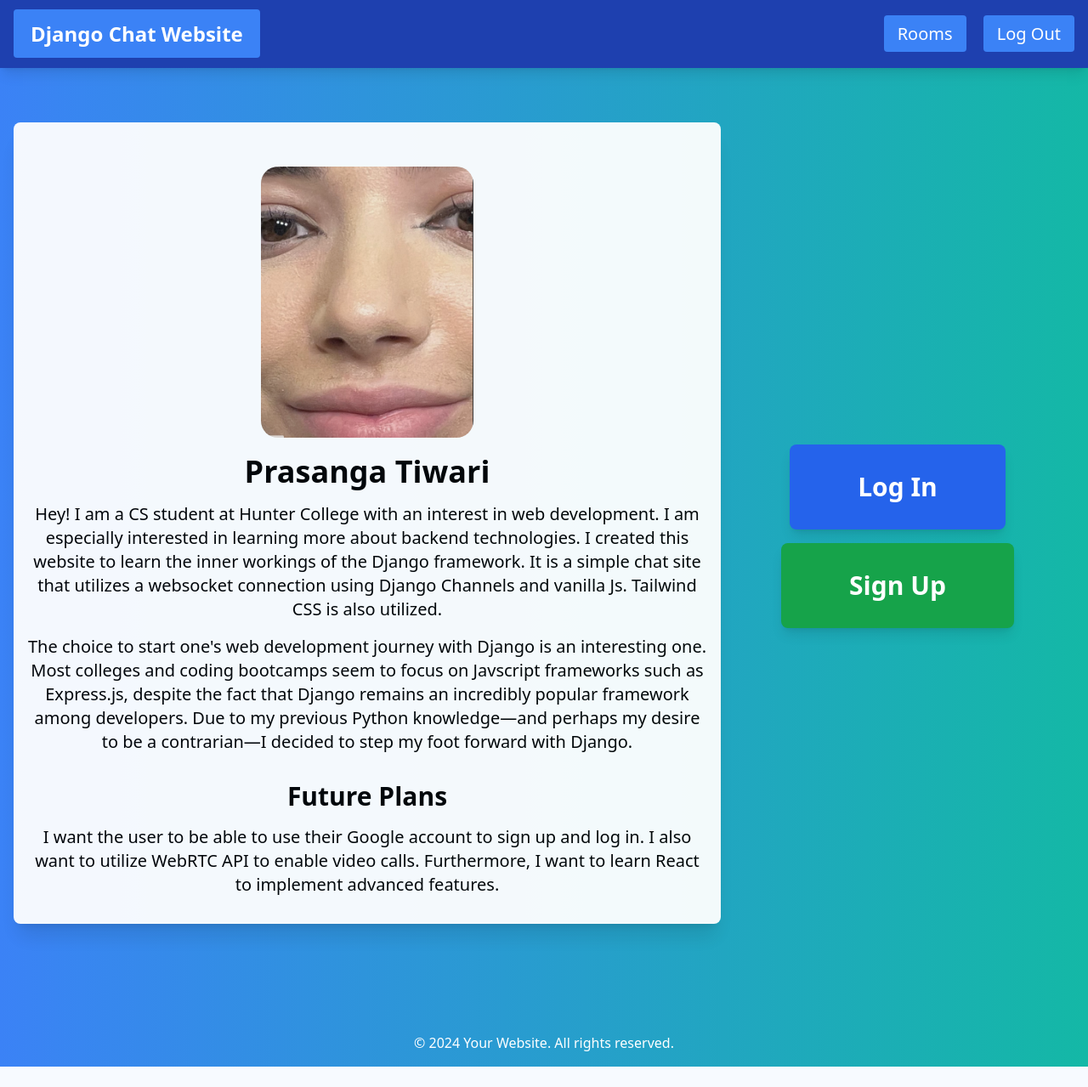
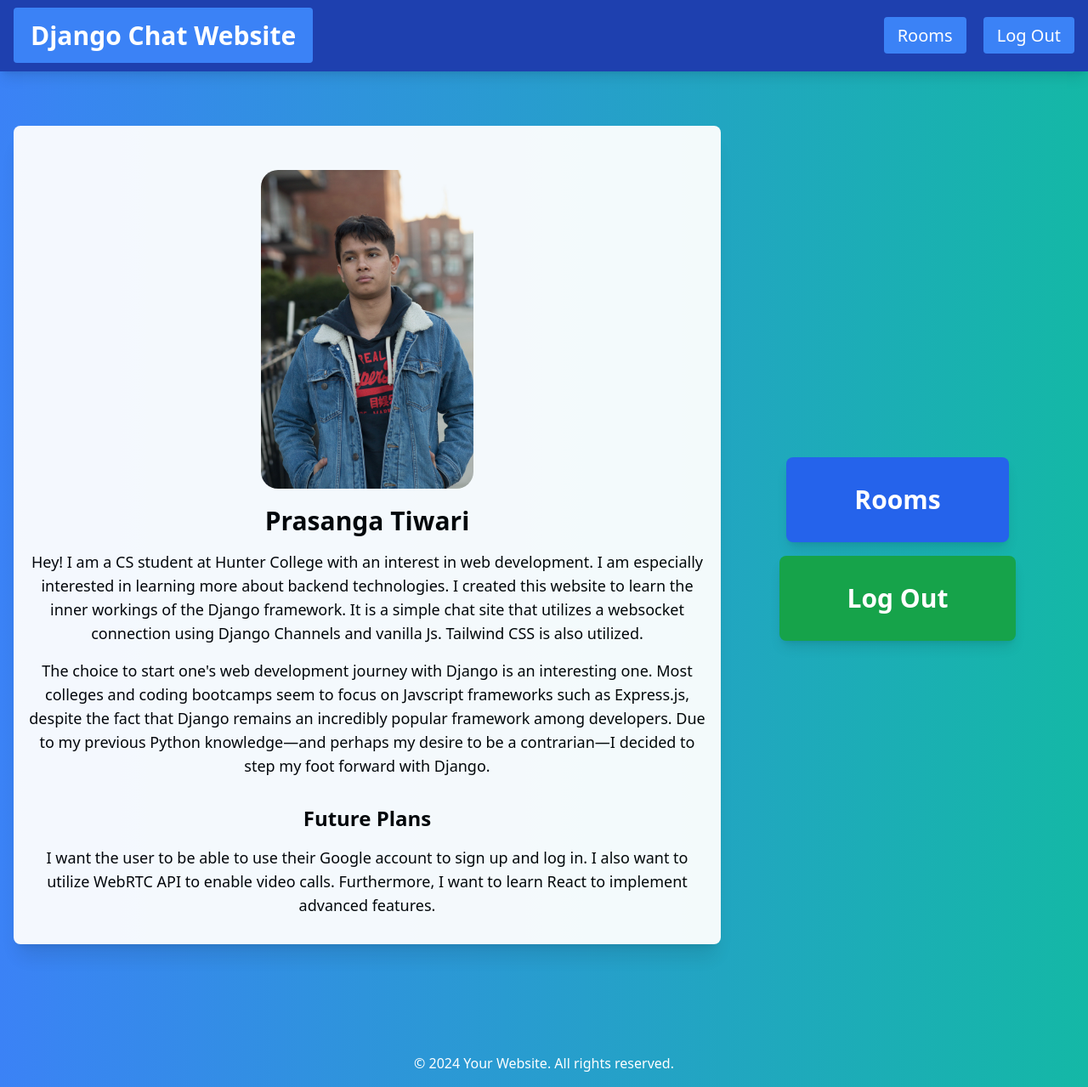
Before and after one commit to Prasangati/chat-app, a Django app: page / in a window 1280 px wide. Shown: the whole page at 85% size. Before the commit the page ends 1255 px from the top, so only its background shows below. Run offline with Django 5.2, Linux system fonts and the light colour scheme; a user stored in the database is signed in; some libraries are stand-ins or nearby versions.

Commit message:
Everything words

```diff
--- a/core/templates/core/base.html
+++ b/core/templates/core/base.html
@@ -19,9 +19,9 @@
         <nav class="flex items-center justify-between px-4 py-6 bg-blue-800 text-white shadow-lg"> <!-- Enhanced navbar appearance -->
             <div>
               {% if request.user.is_authenticated %}
-                <a href="{% url 'rooms' %}" class="text-2xl font-bold bg-blue-500 hover:bg-blue-700 px-5 py-3 rounded transition duration-300 ease-in-out">Django Chat Website</a> <!-- Increased font size and padding for better visibility -->
+                <a href="/" class="text-3xl font-bold bg-blue-500 hover:bg-blue-700 px-5 py-3 rounded transition duration-300 ease-in-out">Django Chat Website</a> <!-- Increased font size and padding for better visibility -->
               {% else %}
-                <a href="/" class="text-2xl font-bold bg-blue-500 hover:bg-blue-700 px-5 py-3 rounded transition duration-300 ease-in-out">Django Chat Website</a>
+                <a href="/" class="text-3xl font-bold bg-blue-500 hover:bg-blue-700 px-5 py-3 rounded transition duration-300 ease-in-out">Django Chat Website</a>
               {% endif %}
             </div>
 
--- a/core/templates/core/front.html
+++ b/core/templates/core/front.html
@@ -8,14 +8,14 @@
             <!-- About Section with Larger Elements and Centered Content -->
             <div class="w-full lg:w-2/3 px-4 mb-8 bg-white rounded-lg shadow-xl opacity-95">
                 <div class="text-center py-8">
-                    <img src="{% static 'core/images/profile.jpg' %}" alt="Your Name" class="rounded-box w-50 m-5 mx-auto" style="max-width: 250px; border-radius: 20px;">
-                    <h2 class="text-4xl font-bold mt-4">Prasanga Tiwari</h2>
-                    <p class="mt-4 text-xl">
+                    <img src="{% static 'core/images/profile.jpeg' %}" alt="Your Name" class="rounded-box w-45 m-5 mx-auto" style="max-width: 250px; border-radius: 20px;">
+                    <h2 class="text-3xl font-bold mt-4">Prasanga Tiwari</h2>
+                    <p class="mt-4 text-lg">
                         Hey! I am a CS student at Hunter College with an interest in web development.
                         I am especially interested in learning more about backend technologies. I created this website to learn the inner workings of the Django framework.
                         It is a simple chat site that utilizes a websocket connection using Django Channels and vanilla Js. Tailwind CSS is also utilized.
                     </p>
-                    <p class="mt-4 text-xl">
+                    <p class="mt-4 text-lg">
                         The choice to start one's web development journey with Django is an interesting one. Most colleges and coding bootcamps seem to
                         focus on Javscript frameworks such as Express.js, despite the fact that Django remains an incredibly popular framework among developers.
                         Due to my previous Python knowledge—and perhaps my desire to be a contrarian—I decided to step my foot forward with Django.
@@ -23,8 +23,8 @@
                     </p>
                 </div>
                 <div class="text-center pb-8">
-                    <h3 class="text-3xl font-bold">Future Plans</h3>
-                    <p class="mt-4 text-xl">
+                    <h3 class="text-2xl font-bold">Future Plans</h3>
+                    <p class="mt-4 text-lg">
                         I want the user to be able to use their Google account to sign up and log in.
                         I also want to utilize WebRTC API to enable video calls. Furthermore, I want to
                         learn React to implement advanced features.
@@ -34,12 +34,24 @@
 
             <!-- Enhanced Buttons Section -->
             <div class="w-full lg:w-1/3 px-4 flex flex-col items-center justify-start mt-8 lg:mt-0">
-                <a href="{% url 'login' %}" class="bg-blue-600 hover:bg-blue-800 text-white font-bold py-8 px-20 rounded-lg mb-4 text-3xl transition duration-300 ease-in-out transform hover:-translate-y-1 shadow-lg">
+                {% if request.user.is_authenticated %}
+                    <a href="{% url 'rooms' %}" class="bg-blue-600 hover:bg-blue-800 text-white font-bold py-8 px-20 rounded-lg mb-4 text-3xl transition duration-300 ease-in-out transform hover:-translate-y-1 shadow-lg">
+                    Rooms
+                    </a>
+                    <a href="{% url 'logout' %}" class="bg-green-600 hover:bg-green-800 text-white font-bold py-8 px-20 rounded-lg text-3xl transition duration-300 ease-in-out transform hover:-translate-y-1 shadow-lg">
+                    Log Out
+                    </a>
+
+                {% else %}
+                    <a href="{% url 'login' %}" class="bg-blue-600 hover:bg-blue-800 text-white font-bold py-8 px-20 rounded-lg mb-4 text-3xl transition duration-300 ease-in-out transform hover:-translate-y-1 shadow-lg">
                     Log In
-                </a>
-                <a href="{% url 'signup' %}" class="bg-green-600 hover:bg-green-800 text-white font-bold py-8 px-20 rounded-lg text-3xl transition duration-300 ease-in-out transform hover:-translate-y-1 shadow-lg">
+                    </a>
+                    <a href="{% url 'signup' %}" class="bg-green-600 hover:bg-green-800 text-white font-bold py-8 px-20 rounded-lg text-3xl transition duration-300 ease-in-out transform hover:-translate-y-1 shadow-lg">
                     Sign Up
-                </a>
+                    </a>
+                {% endif %}
+
+
             </div>
         </div>
     </div>
```
Also changed, not shown: rooms/templates/rooms/room.html (+13 -111 lines), whole.json (added, +1 -0 lines), core/static/core/images/profile.jpeg (added), core/static/core/images/profile.jpg (deleted), db.sqlite3.
